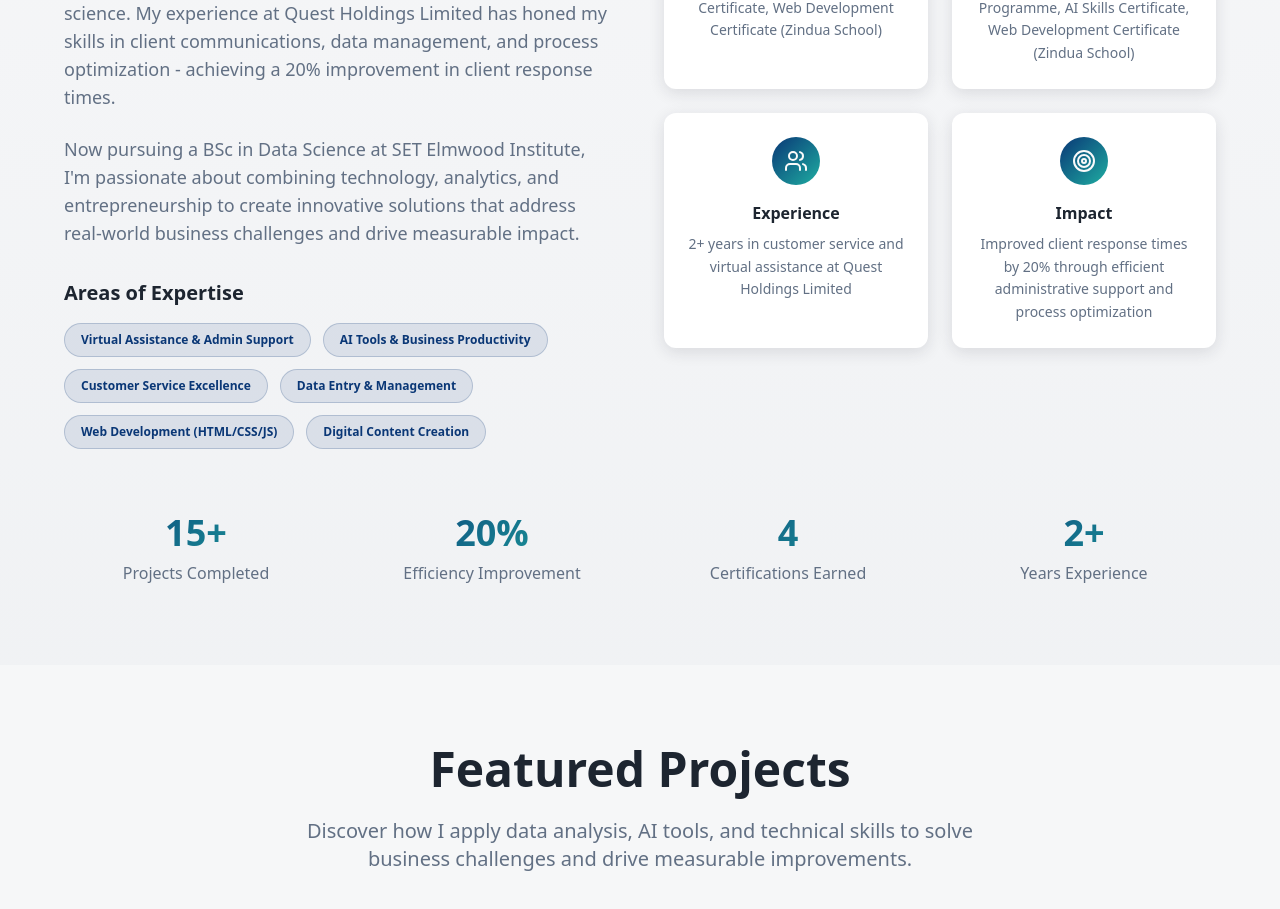
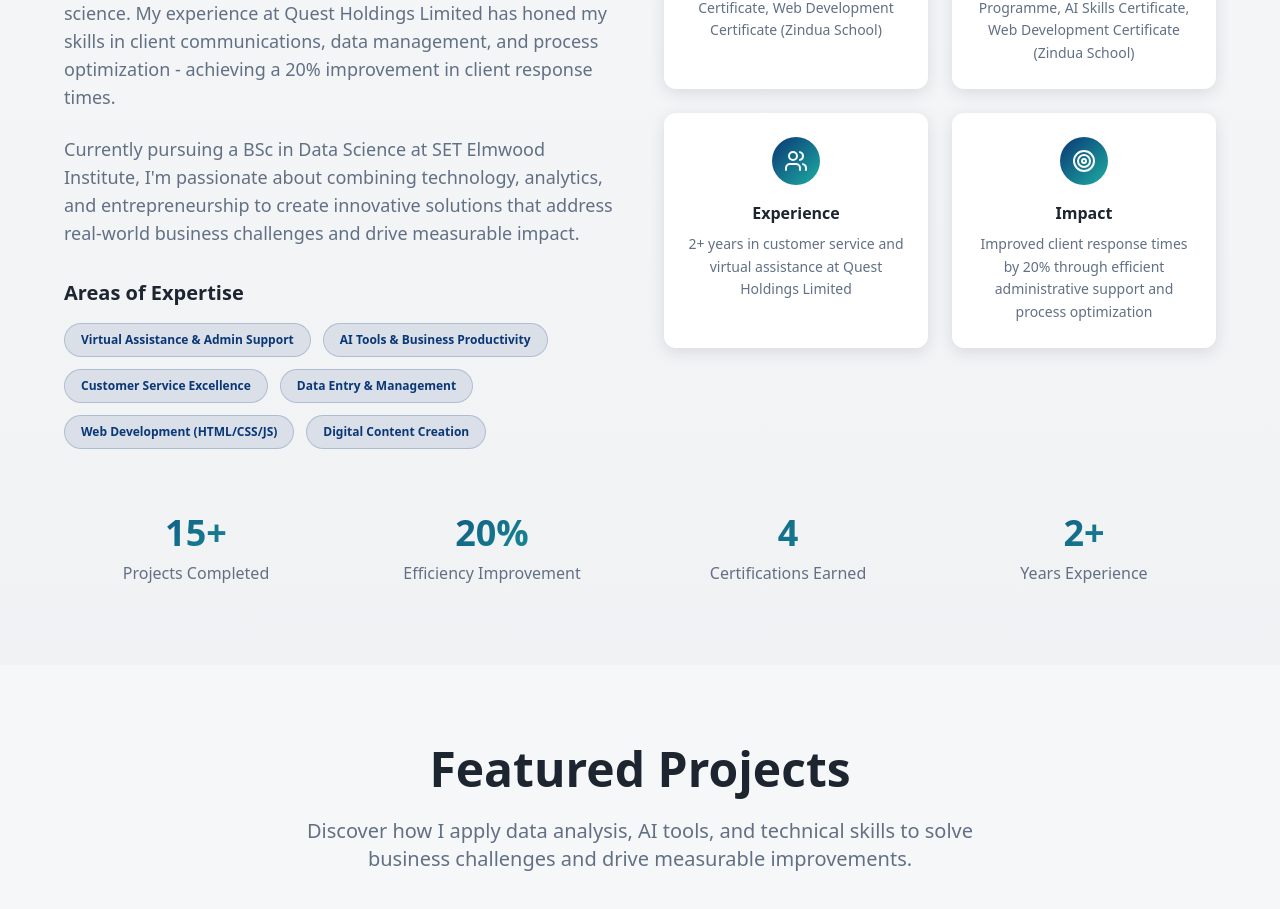
Before and after one commit to ANTONYMULI12/byte-whisperer-web, a React (Vite) app: page / in a window 1280 px wide. Shown: the part 2015-2924 px from the top of the page. Built offline with nearby package versions, Linux system fonts and the light colour scheme; the HTML template or start-up script is replaced by a standard one.

Commit message:
Changes
Co-authored-by: ANTONYMULI12 <189523664+ANTONYMULI12@users.noreply.github.com>

```diff
--- a/src/components/About.tsx
+++ b/src/components/About.tsx
@@ -57,7 +57,7 @@ const About = () => {
                 improvement in client response times.
               </p>
               <p className="text-lg">
-                Now pursuing a BSc in Data Science at SET Elmwood Institute, I'm passionate about combining
+                Currently pursuing a BSc in Data Science at SET Elmwood Institute, I'm passionate about combining
                 technology, analytics, and entrepreneurship to create innovative solutions that address real-world
                 business challenges and drive measurable impact.
               </p>
```
